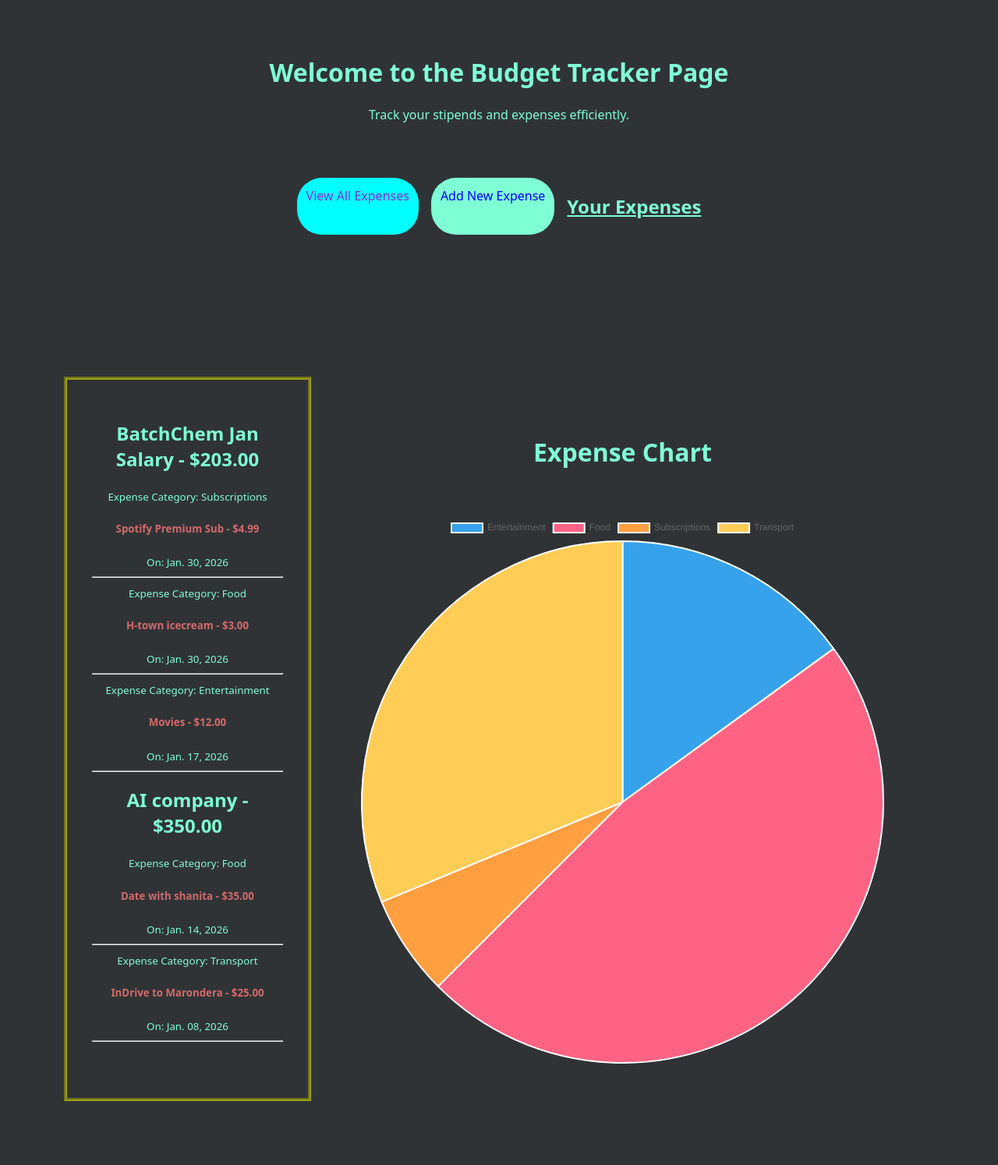
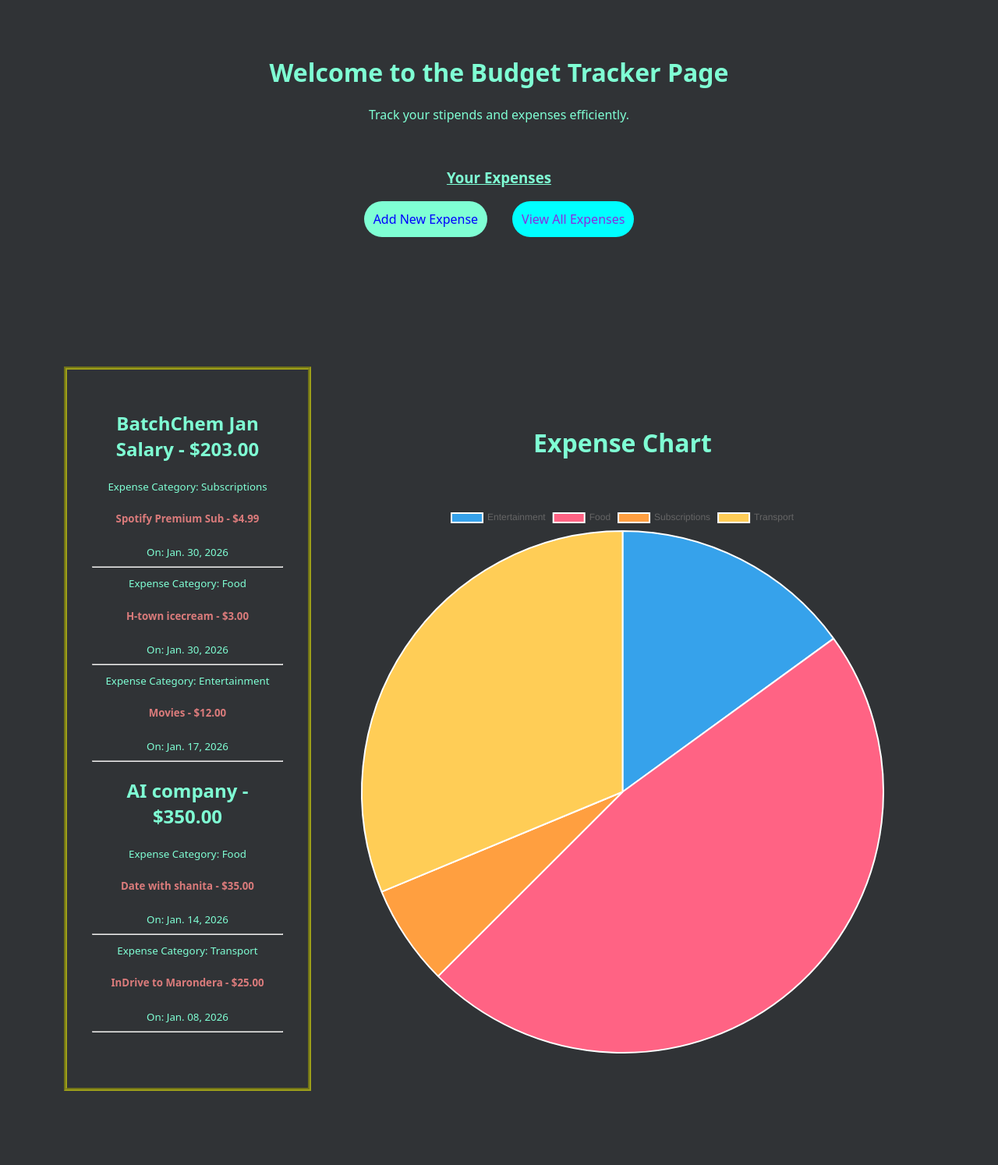
Before and after one commit to tjmatingo/budgetTracking-app, a Django app: page / in a window 1280 px wide. Shown: the whole page at 78% size. After the commit the page ends 1399 px from the top, so only its background shows below. Run offline with Django 5.2, Linux system fonts and the light colour scheme; data comes from the database, SQL or seed files in the repository; some libraries are stand-ins or nearby versions; some web fonts are replaced.

Commit message:
prtial fix to home page

```diff
--- a/budgetrack/static/budgetrack/css/main.css
+++ b/budgetrack/static/budgetrack/css/main.css
@@ -8,12 +8,12 @@ body {
     padding: 2px;
 }
 
-h2, h1, a, ul, li, p, small{
+h2, h1, h3, a, ul, li, p, small{
     color: aquamarine;
 }
 
 h5 {
-    color: rgb(210, 106, 106);
+    color: rgb(218, 123, 123);
 }
 
 .btn {
@@ -22,8 +22,6 @@ h5 {
     background-color: aquamarine;
     color: blue;
     text-decoration: none;
-    margin-right: 1rem;
-
 }
 
 .btn-sec {
@@ -37,12 +35,17 @@ h5 {
 }
 
 .home-buttons {
-    margin: 2rem;
+    margin: 1rem;
     display: flex;
     justify-content: center;
-    flex-direction: row-reverse;
+    flex-direction: row;
+    gap: 2rem;
 }
 
+a {
+    text-decoration: none;
+    text-align: center;
+}
 .stipend-section {
     display: flex;
     flex-direction: row;
--- a/budgetrack/templates/budgetrack/home.html
+++ b/budgetrack/templates/budgetrack/home.html
@@ -9,8 +9,9 @@
             <h1>Welcome to the Budget Tracker Page</h1>
             <p>Track your stipends and expenses efficiently.</p>
             <br>
+            <h3><u>Your Expenses</u></h3>
+
             <div class='home-buttons'>
-                <h2><u>Your Expenses</u></h2>
                 <a href="{% url 'expense-create' %}" class="btn">Add New Expense</a>
                 <a href="{% url 'expense-list' %}" class="btn btn-sec">View All Expenses</a>
             </div>
```
